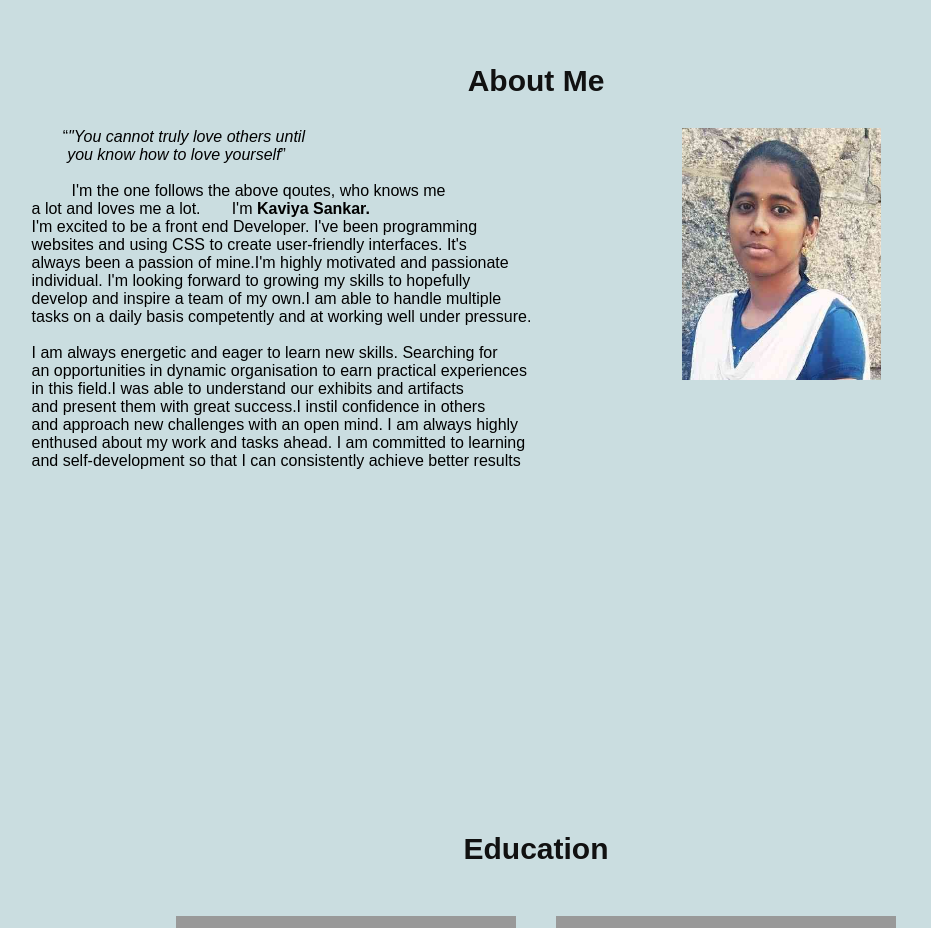
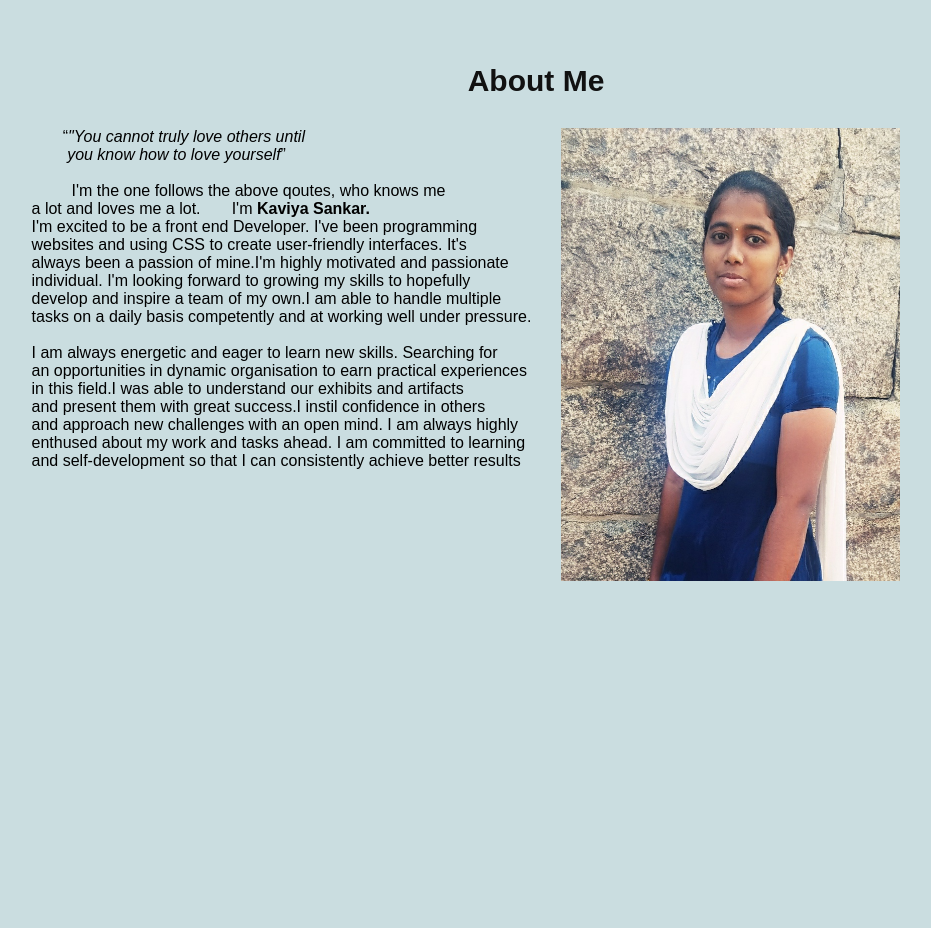
Before and after one commit to KAVIYA03/kaviya-sankar.github.io, a plain HTML site: page index.html in a window 1280 px wide. Shown: the part 860-1788 px from the top of the page, without its empty margins (104-1035 px from the left). Drawn offline with Linux system fonts and the light colour scheme.

Commit message:
Update index.html

```diff
--- a/index.html
+++ b/index.html
@@ -60,7 +60,7 @@
       </Justify><br></p>
     </div>
     <div class="w50">
-      <img src="banner.jpg" class="img">
+      <img src="img1.jpg" class="img">
     </div>
   </div>
 </section>
```
